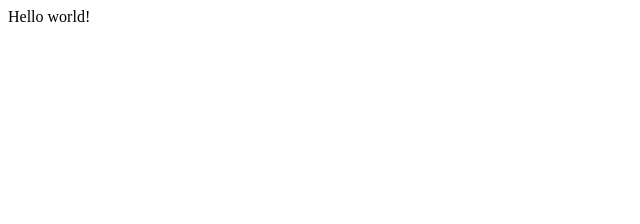
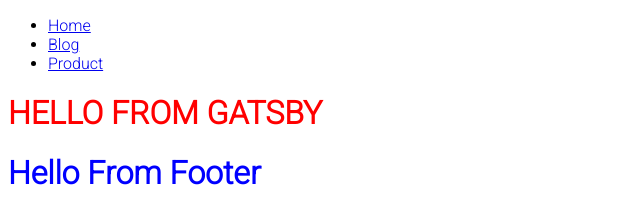
Before and after one commit to Gabriel-Andy/learn-gatsby-from-sractch, a Gatsby site: page / in a window 1280 px wide. Shown: the whole page, without its empty margins (0-640 px from the left). Built offline with nearby package versions, Linux system fonts and the light colour scheme; Gatsby itself is replaced by a stand-in of ours.

Commit message:
start project

```diff
--- /dev/null
+++ b/src/components/Footer.js
@@ -0,0 +1,11 @@
+import React from "react"
+
+const Footer = () => {
+  return ( <
+    div >
+    <
+    h1 > hello from footer < /h1>{" "} < /
+    div >
+  )
+}
+export default Footer
--- /dev/null
+++ b/src/components/Layout.js
@@ -0,0 +1,15 @@
+import React from "react"
+import Navbar from "./Navbar"
+import Footer from "./Footer"
+import "./layout.css"
+
+const Layout = ({ children }) => {
+  return (
+    <>
+      <Navbar />
+      <main>{children}</main>
+      <Footer />
+    </>
+  )
+}
+export default Layout
--- /dev/null
+++ b/src/components/Navbar.js
@@ -0,0 +1,20 @@
+import React from "react"
+import { Link } from "gatsby"
+const Navbar = () => {
+  return (
+    <nav>
+      <ul>
+        <li>
+          <Link to="/">Home</Link>
+        </li>
+        <li>
+          <Link to="/blog/">Blog</Link>
+        </li>
+        <li>
+          <Link to="/product/">Product</Link>
+        </li>
+      </ul>
+    </nav>
+  )
+}
+export default Navbar
--- /dev/null
+++ b/src/components/layout.css
@@ -0,0 +1,21 @@
+@import url('https://fonts.googleapis.com/css2?family=Roboto:wght@300&display=swap');
+
+body {
+    font-family: 'Roboto',
+        sans-serif;
+}
+
+h1 {
+    color: blue;
+    text-transform: capitalize;
+}
+
+.product-text {
+    color: red;
+    line-height: .5;
+}
+
+.blog-text {
+    color: blue;
+    line-height: .8;
+}
--- a/src/pages/index.js
+++ b/src/pages/index.js
@@ -1,5 +1,18 @@
 import React from "react"
+import Layout from "../components/Layout"
 
 export default function Home() {
-  return <div>Hello world!</div>
+  return ( <
+    Layout >
+    <
+    h1 style = {
+      {
+        color: "red",
+        textTransform: "uppercase"
+      }
+    } >
+    hello from gatsby <
+    /h1>  < /
+    Layout >
+  )
 }
```
Also changed, not shown: src/pages/404.js (added, +10 -0 lines), src/pages/blog.js (added, +15 -0 lines), src/pages/product.js (added, +14 -0 lines), 4 other files.
